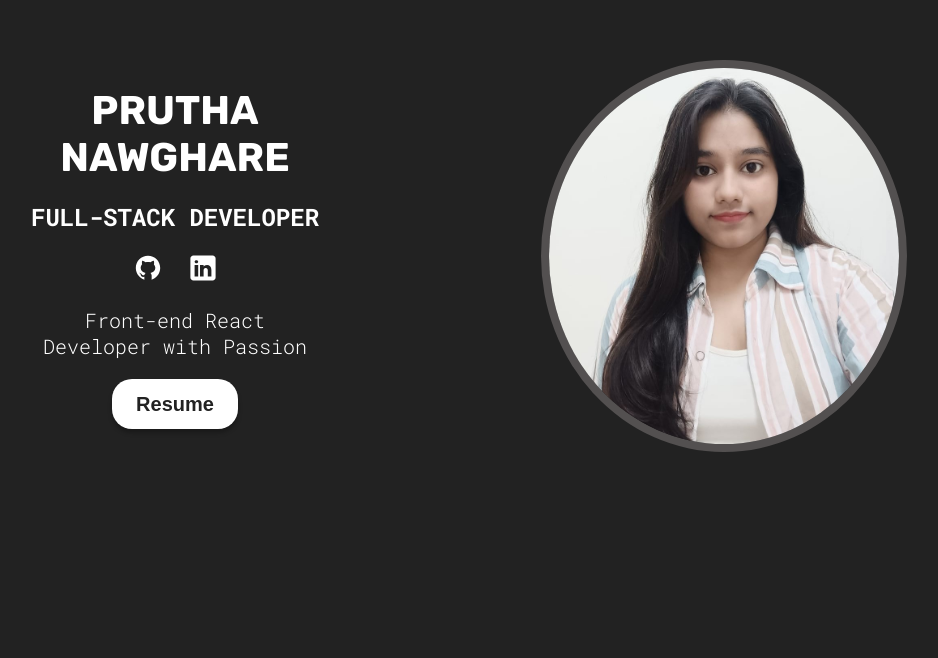
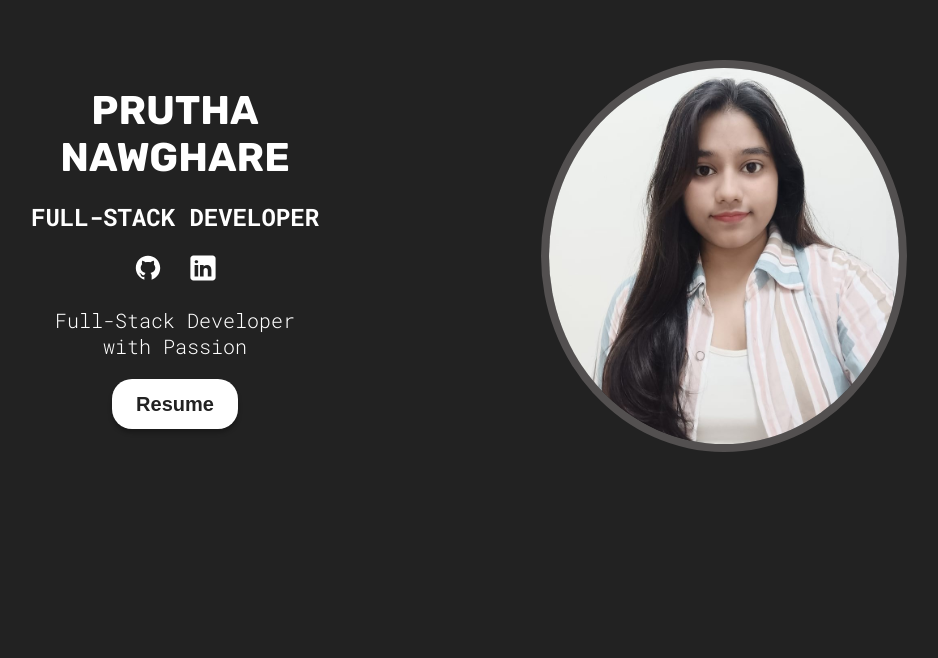
Before and after one commit to pruthavn/portfolio, a React (Vite) app in the folder portfolio/: page / in a window 1280 px wide. Shown: the part 142-800 px from the top of the page, without its empty margins (171-1109 px from the left). Built offline with nearby package versions, Linux system fonts and the light colour scheme.

Commit message:
Update job title from Front-end to Full-Stack Developer

```diff
--- a/portfolio/src/sections/Hero/Hero.jsx
+++ b/portfolio/src/sections/Hero/Hero.jsx
@@ -28,7 +28,7 @@ function Hero() {
                 </a>
             </span>
             <p className={styles.description}>
-              Front-end React Developer with Passion
+              Full-Stack Developer with Passion
             </p >
             <a href="https://drive.google.com/file/d/1UvOJ9oKueTwLV1dZEyy0GNJxoe-_i7xi/view?usp=sharing" target='_blank'>
                 <button className='hover' >
```
